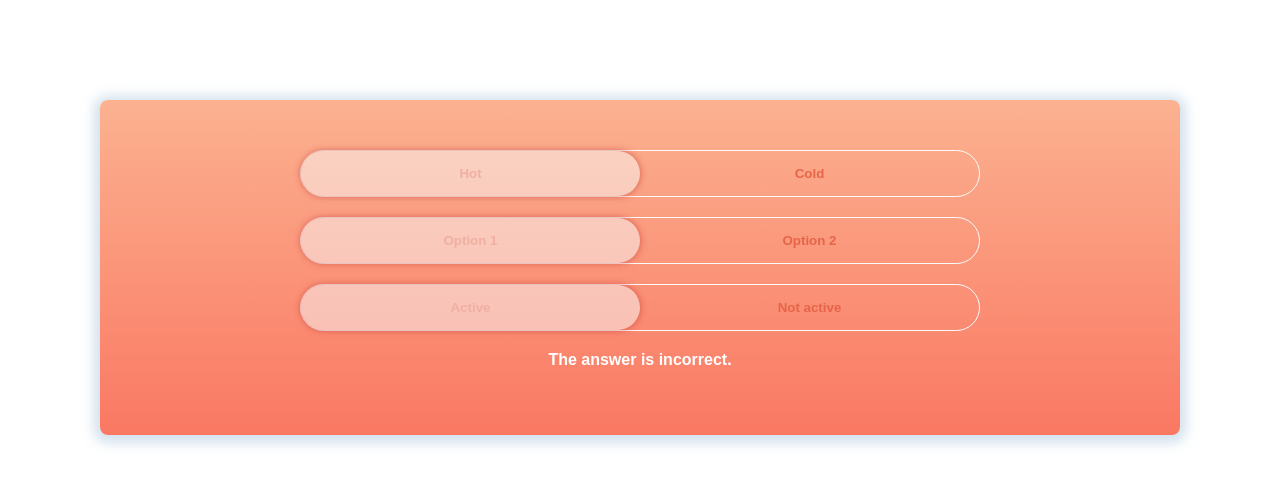
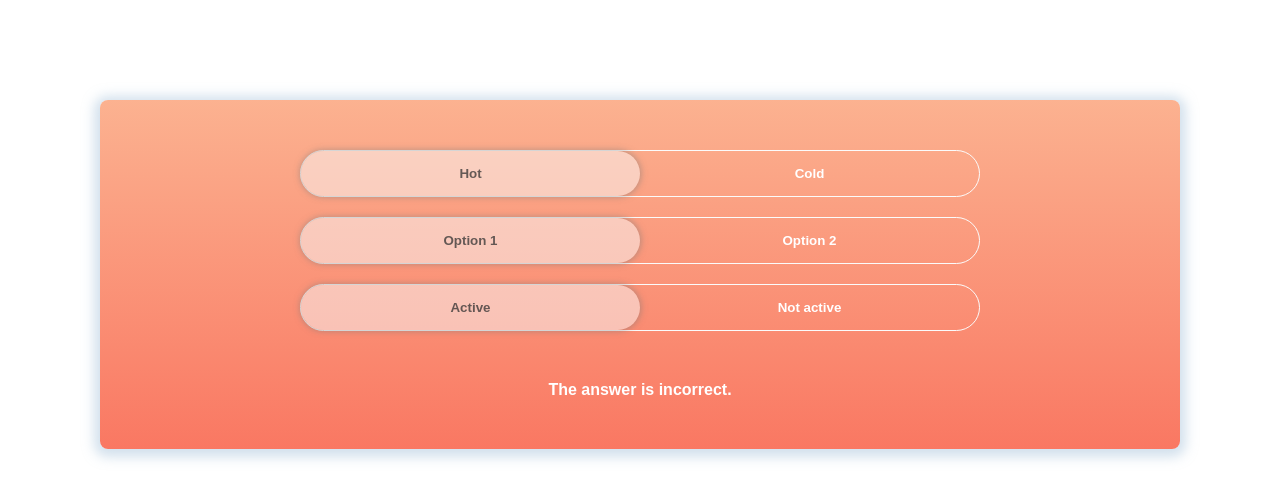
Before and after one commit to Arrow7000/seneca, a React (Create React App) app: page / in a window 1280 px wide. Shown: the top 500 px of the page. Built offline with nearby package versions, Linux system fonts and the light colour scheme; a web font is replaced by a local one.

Commit message:
Stylings and colours

```diff
--- a/src/Exercise.css
+++ b/src/Exercise.css
@@ -13,6 +13,8 @@
 }
 
 .Exercise__verdict {
+    margin-top: 50px;
+    margin-bottom: 0;
     text-align: center;
     color: #ffffff;
 }
--- a/src/Toggle.css
+++ b/src/Toggle.css
@@ -9,12 +9,14 @@
 .Toggle__option {
     background: none;
     border: 0;
-    color: #e66549;
+    color: #ffffff;
     font-family: 'Muli', sans-serif;
     font-weight: 700;
     cursor: pointer;
     height: 45px;
+    position: relative;
     z-index: 1;
+    transition: color .4s;
     /* resets */
     line-height: normal;
     overflow: visible;
@@ -26,6 +28,10 @@
     user-select: none;
 }
 
+.Toggle__option--selected {
+    color: rgba(49, 49, 49, 0.75);
+}
+
 .Toggle__option:focus {
     outline: 0;
 }
@@ -35,9 +41,8 @@
     height: 45px;
     position: absolute;
     cursor: pointer;
-    /* left: 0; */
-    transition: left .2s, right .2s;
+    transition: left .4s, right .4s;
     background-color: rgba(249, 249, 249, 0.5);
-    box-shadow: 0 0 6px 1px rgba(195, 51, 51, 0.5);
+    box-shadow: 0 0 6px 1px rgba(119, 119, 119, 0.5);
     z-index: 0;
 }
--- a/src/Toggle.jsx
+++ b/src/Toggle.jsx
@@ -4,14 +4,14 @@ import './Toggle.css';
 class Toggle extends Component {
     render() {
         const { options, selectedAnswer, toggleAnswer } = this.props;
-        const len = options.length;
-        const fraction = 100 / len;
+        const fraction = 100 / options.length;
         const width = fraction + '%';
+
+        const left = (selectedAnswer / options.length) * 100 + '%';
+        const right = (100 - ((selectedAnswer + 1) / options.length * 100)) + '%';
+
         const optionStyle = { width };
-        const highlightStyle = {
-            left: (selectedAnswer / options.length) * 100 + '%',
-            right: (100 - ((selectedAnswer + 1) / options.length * 100)) + '%'
-        };
+        const highlightStyle = { left, right };
 
         return (
             <div className="Toggle">
@@ -19,12 +19,14 @@ class Toggle extends Component {
                     style={highlightStyle}
                     onClick={() => toggleAnswer()}
                 />
-                {options.map(opt => {
+                {options.map((opt, i) => {
+                    const active = selectedAnswer === i;
+
                     return (<button
                         style={optionStyle}
                         onClick={toggleAnswer}
                         key={opt}
-                        className="Toggle__option"
+                        className={`Toggle__option ${active ? 'Toggle__option--selected' : ''}`}
                     >
                         {opt}
                     </button>)
```
